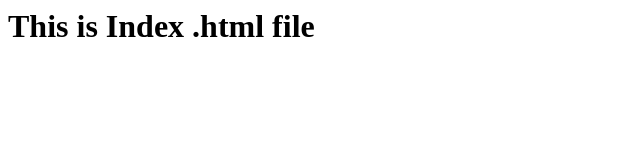
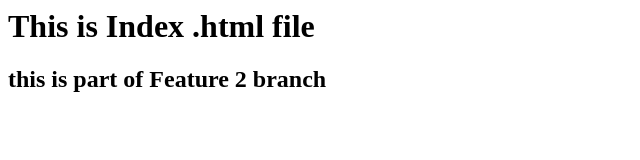
Before and after one commit to Dhruvesh-kumalta/Local-Repo, a plain HTML site: page index.html in a window 1280 px wide. Shown: the whole page, without its empty margins (0-640 px from the left). Drawn offline with Linux system fonts and the light colour scheme.

Commit message:
A h2 heading  is added to feature1 branch

```diff
--- a/index.html
+++ b/index.html
@@ -1 +1,4 @@
 <h1>This is Index .html file</h1>
+<h2>
+    this is part of Feature 2 branch
+</h2>
```
